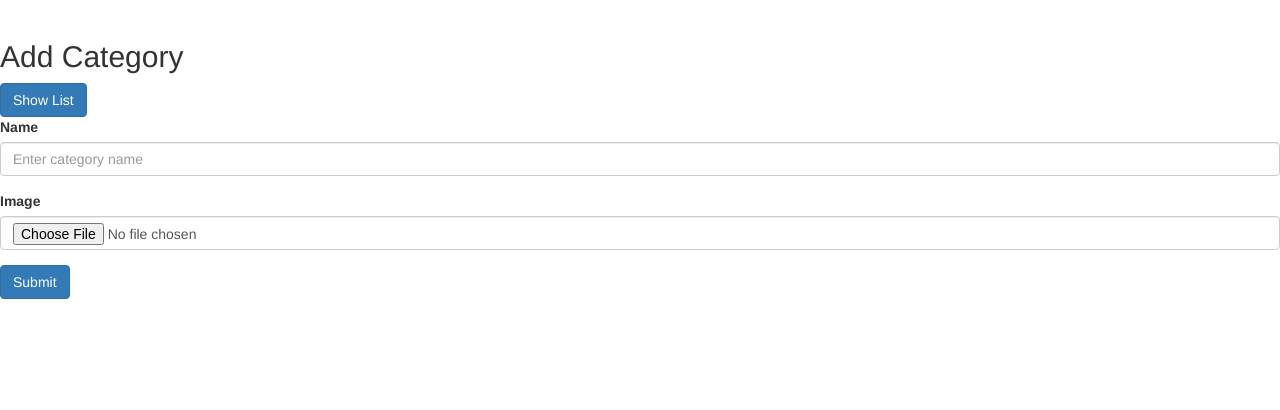
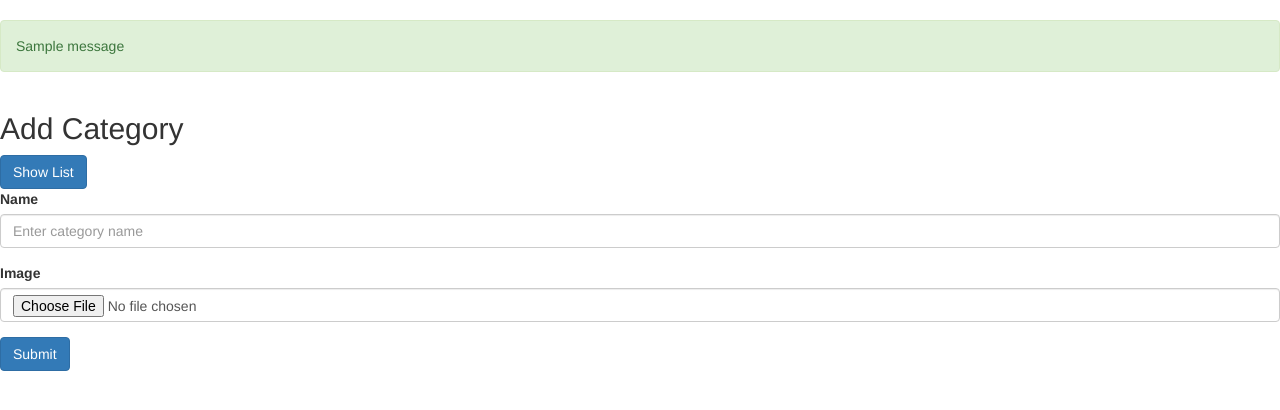
Before and after one commit to rkshaon/inventory-management-system-django, a Django app: page /product/category/add in a window 1280 px wide. Shown: the part 52-462 px from the top of the page. Run offline with Django 4.2, Linux system fonts and the light colour scheme; one stand-in notice (Sample message) is shown; some libraries are stand-ins or nearby versions.

Commit message:
category - add - alert message

```diff
--- a/ims_product/views.py
+++ b/ims_product/views.py
@@ -1,4 +1,5 @@
 from django.shortcuts import render, redirect
+from django.contrib import messages
 
 from ims_product.models import Category
 from ims_product.models import Product
@@ -26,6 +27,8 @@ def category_add(request):
             name = request.POST.get('name')
 
             category = Category.objects.create(name=name, image=image)
+
+            messages.info(request, 'Category added successfully!')
 
             return redirect('category_list')
 
--- a/templates/base.html
+++ b/templates/base.html
@@ -29,6 +29,15 @@
                 </ul>
             </div>
         </nav>
+        {% if messages %}
+        <!-- Error -->
+            {% for message in messages %}
+                <!-- {{message}} -->
+                <div class="alert alert-success" role="alert">
+                    {{ message }}
+                </div>
+            {% endfor %}
+        {% endif %}
         <div class="container">
             {% block content %}
 
```
Also changed, not shown: db.sqlite3.
